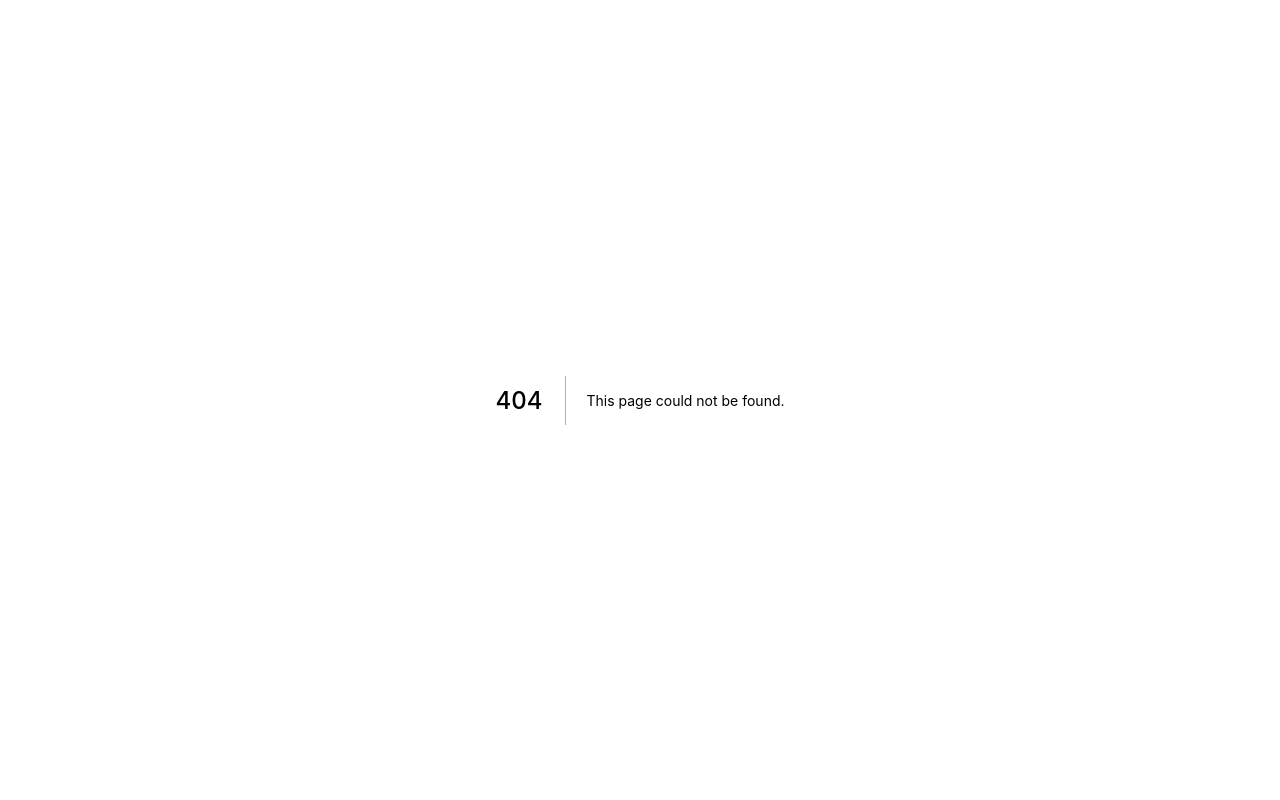
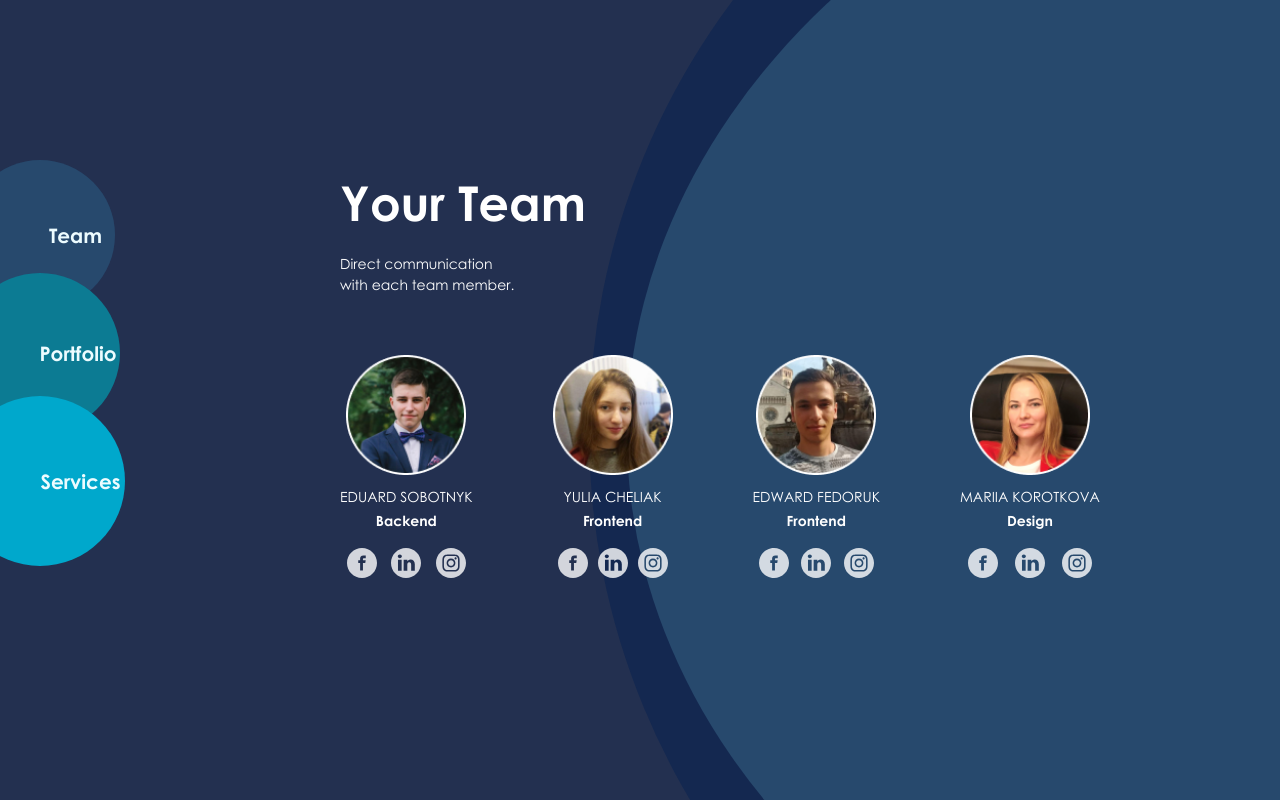
Before and after one commit to Edward-Fedoruk/Niks, a Next.js app: page /team in a window 1280 px wide. Before the commit this address had no page. Built offline with nearby package versions, Linux system fonts and the light colour scheme.

Commit message:
added desktop version

```diff
--- /dev/null
+++ b/src/components/TeamPage/TeamPage.jsx
@@ -0,0 +1,69 @@
+import React from 'react';
+import Nav from '../Nav/Nav';
+import styles from './styles.module.scss';
+import TeamMember from '../TeamMember/TeamMember';
+
+const TeamPage = () => (
+  <div className={styles.team}>
+    <Nav />
+    <div className={styles.circles}>
+      <div className={styles.mainCircle} />
+      <div className={styles.secondaryCircle} />
+    </div>
+    <div className={styles.container}>
+      <div>
+        <h2 className={styles.teamHeading}>Your Team</h2>
+        <p className={styles.teamDescription}>
+          Direct communication
+          <br />
+          with each team member.
+        </p>
+      </div>
+
+      <div className={styles.teamWrapper}>
+        <div className={styles.teamMember}>
+          <TeamMember
+            name="Eduard Sobotnyk"
+            avatarUrl="eduardsobotnyk.png"
+            facebookLogin="eduardsobotnyk"
+            linkedInLogin="eduard-sobotnyk-917459158"
+            instagramLogin="edj56"
+            position="Backend"
+          />
+        </div>
+        <div className={styles.teamMember}>
+          <TeamMember
+            name="Yulia Cheliak"
+            avatarUrl="yuliacheliak.png"
+            facebookLogin="100016107456176"
+            linkedInLogin="yulia-cheliak-80a787181"
+            instagramLogin="juliaachelsey"
+            position="Frontend"
+          />
+        </div>
+        <div className={styles.teamMember}>
+          <TeamMember
+            name="Edward Fedoruk"
+            avatarUrl="edwardfedoruk.png"
+            facebookLogin="100009198307977"
+            linkedInLogin="eduard-fedoruk-008369162"
+            instagramLogin="ed.fedoruk"
+            position="Frontend"
+          />
+        </div>
+        <div className={styles.teamMember}>
+          <TeamMember
+            name="Mariia Korotkova"
+            avatarUrl="mariiakorotkova.png"
+            facebookLogin="maria.korotkova.984"
+            linkedInLogin="mariia-korotkova-ux-design"
+            instagramLogin="mariiakorotkova.art"
+            position="Design"
+          />
+        </div>
+      </div>
+    </div>
+  </div>
+);
+
+export default TeamPage;
--- /dev/null
+++ b/src/components/TeamPage/styles.module.scss
@@ -0,0 +1,74 @@
+@use '../../sass/globals.scss' as *;
+.team {
+  display: flex;
+  align-items: center;
+  height: 100vh;
+  background-color: $color-alpha;
+}
+.teamWrapper {
+  display: flex;
+  align-items: center;
+  justify-content: center;
+  flex-wrap: wrap;
+}
+.teamMember {
+  margin: 60px;
+
+  @include laptop {
+    margin: 40px;
+  }
+
+  &:first-child {
+    margin-left: 0;
+  }
+
+  &:last-child {
+    margin-right: 0;
+  }
+}
+.circles {
+  position: absolute;
+  top: 0;
+  left: 0;
+  width: 100vw;
+  height: 100vh;
+  overflow: hidden;
+  z-index: 1;
+}
+.mainCircle {
+  position: absolute;
+  left: 46vw;
+  height: 180vh;
+  width: 180vh;
+  background-color: $color-epsilon;
+  border-radius: 50%;
+  transform: translateY(-20%);
+  z-index: 1;
+}
+.secondaryCircle {
+  position: absolute;
+  left: 49vw;
+  height: 170vh;
+  width: 220vh;
+  background-color: $color-delta;
+  border-radius: 50%;
+  transform: translateY(-18%);
+  z-index: 1;
+}
+.container {
+  margin: auto;
+  z-index: 2;
+}
+.teamHeading {
+  @include h2();
+  margin-bottom: 26px;
+  color: $color-white;
+  font-weight: bold;
+}
+.teamDescription {
+  @include text();
+  margin-bottom: 20px;
+  color: $color-white;
+  line-height: 1.5;
+  font-weight: 300;
+}
--- /dev/null
+++ b/src/pages/team.jsx
@@ -0,0 +1,15 @@
+import React from 'react';
+import Head from 'next/head';
+import TeamPage from '../components/TeamPage/TeamPage';
+
+const Team = () => (
+  <div className="container">
+    <Head>
+      <title>Team</title>
+      <link rel="icon" href="/favicon.ico" />
+    </Head>
+    <TeamPage />
+  </div>
+);
+
+export default Team;
--- a/src/sass/globals.scss
+++ b/src/sass/globals.scss
@@ -80,11 +80,17 @@ $small-mobile-width: 325px;
 
 @mixin h2 {
   font-family: $font-family;
+  font-size: 48px;
+  font-weight: normal;
+}
+
+@mixin h3 {
+  font-family: $font-family;
   font-size: 36px;
   font-weight: normal;
 }
 
-@mixin h3 {
+@mixin h4 {
   font-family: $font-family;
   font-size: 30px;
   font-weight: normal;
```
Also changed, not shown: src/pages/portfolio.jsx (deleted, +0 -59 lines).
